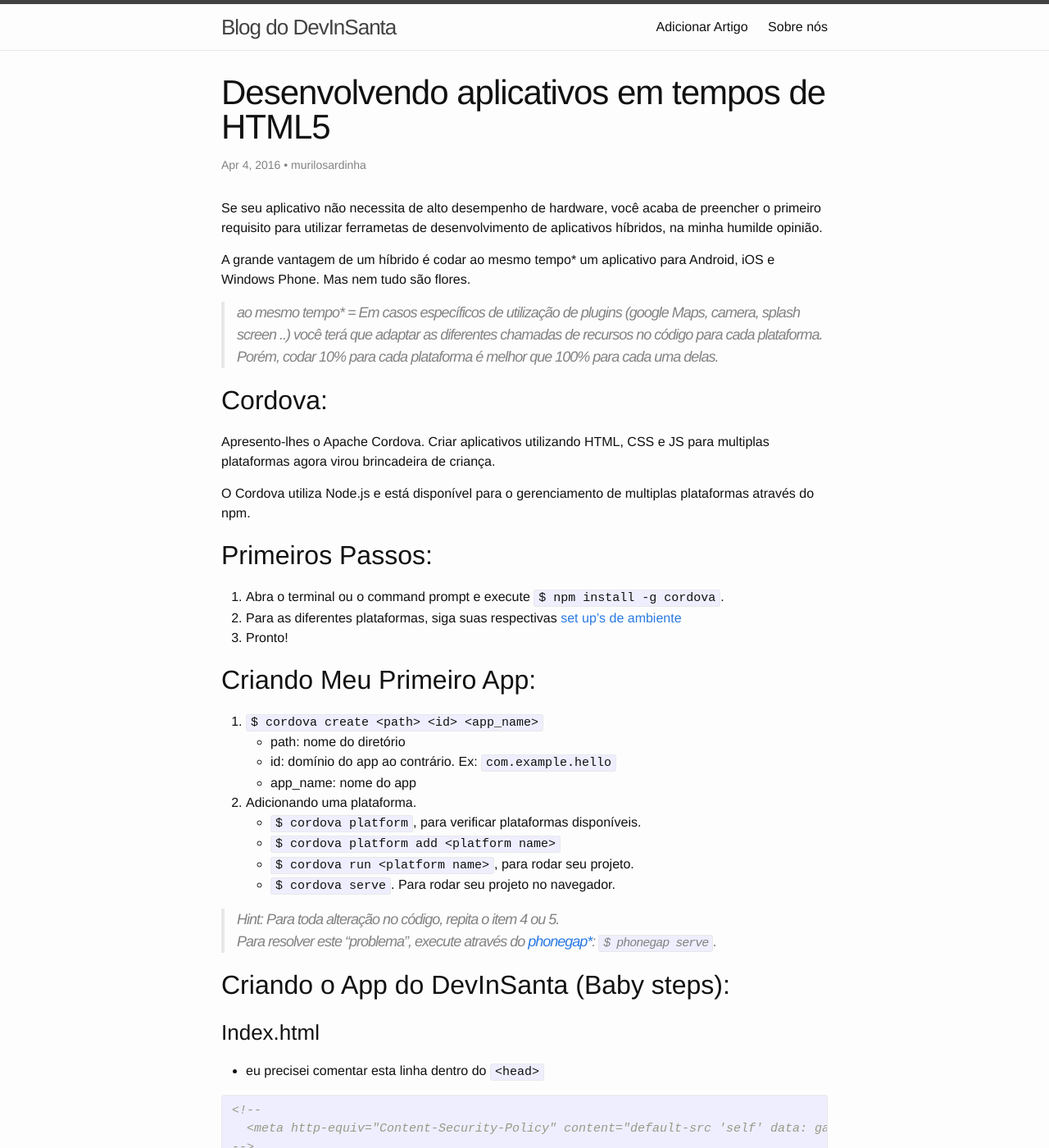
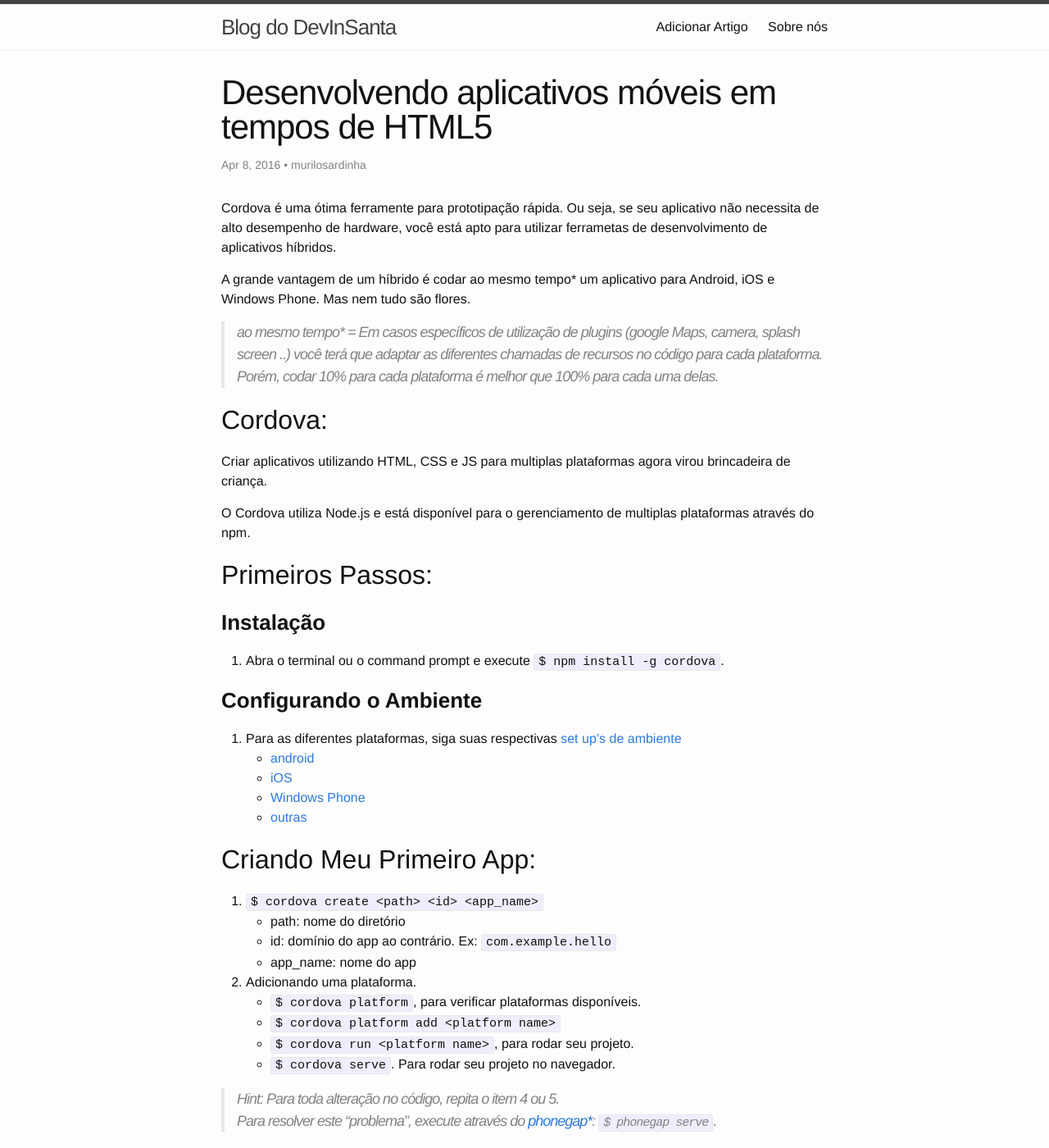
Before and after one commit to murilosardinha/blog, a Jekyll site: the page built from _posts/2016-04-08-desenvolvendo-aplicativos-moveis-em-tempos-de-HTML5.markdown, in a window 1280 px wide and 1400 px high. Shown: the whole window at 82% size. Built offline with Jekyll 4.4.1, drawn with Linux system fonts in a browser that asks for light colours; some of the changed text lies outside the part shown.

Commit message:
improves text and understanding

```diff
--- a/_posts/2016-04-04-desenvolvendo-aplicativos-em-tempos-de-HTML5.markdown
+++ b/_posts/2016-04-08-desenvolvendo-aplicativos-moveis-em-tempos-de-HTML5.markdown
@@ -1,13 +1,12 @@
 ---
 layout: post
-title:  "Desenvolvendo aplicativos em tempos de HTML5"
+title:  "Desenvolvendo aplicativos móveis em tempos de HTML5"
 categories: dev
 author: murilosardinha
 ---
 
-Se seu aplicativo não necessita de alto desempenho de hardware,
-você acaba de preencher o primeiro requisito para utilizar ferrametas de desenvolvimento de aplicativos híbridos,
-na minha humilde opinião.
+Cordova é uma ótima ferramente para prototipação rápida. Ou seja, se seu aplicativo não necessita de alto desempenho de hardware,
+você está apto para utilizar ferrametas de desenvolvimento de aplicativos híbridos.
 
 A grande vantagem de um híbrido é codar ao mesmo tempo* um aplicativo para Android, iOS e Windows Phone.
 Mas nem tudo são flores.
@@ -17,15 +16,22 @@ você terá que adaptar as diferentes chamadas de recursos no código para cada
 Porém, codar 10% para cada plataforma é melhor que 100% para cada uma delas.
 
 ## Cordova:
-Apresento-lhes o Apache Cordova. Criar aplicativos utilizando HTML, CSS e JS
+Criar aplicativos utilizando HTML, CSS e JS
 para multiplas plataformas agora virou brincadeira de criança.
 
 O Cordova utiliza Node.js e está disponível para o gerenciamento de multiplas plataformas através do npm.
 
 ## Primeiros Passos:
+
+### **Instalação**
 1. Abra o terminal ou o command prompt e execute `$ npm install -g cordova`.
-2. Para as diferentes plataformas, siga suas respectivas [set up's de ambiente][setup-environment]
-3. Pronto!
+
+### **Configurando o Ambiente**
+1. Para as diferentes plataformas, siga suas respectivas [set up's de ambiente][setup-environment]
+* [android][android]
+* [iOS][ios]
+* [Windows Phone][windows-phone]
+* [outras][others]
 
 ## Criando Meu Primeiro App:
  1. `$ cordova create <path> <id> <app_name>`
@@ -94,11 +100,29 @@ Para resolver este “problema”, execute através do [phonegap*][phonegap]: `$
 </script>
 {% endhighlight %}
 
+## Comparando Resultados
+O app deve buscar todos os posts publicados no blog, bem como o título,
+descrição e o link para a página do post.
+
+A brincadeira tem o intuito de incentivar e fomentar a criatividade, além de mostrar a
+quantidade de possibilidades que um app com a simples função de buscar o arquivo `.xml` ou `.json` de um site,
+por exemplo, pode fazer.
+
 ## Contribua Na Nossa Comunidade
 Continue o app e compartilhe sua experiência com apps híbridos.
-Acesse [github.com/DevInSanta][DevInSanta] para mais informações.
+Acesse [github.com/DevInSanta][DevInSanta] para mais informações.<br>
+
+Não sabe como compilar um app híbrido usando o Cordova?<br>
+Deixe seu comentário ou [sugira em um novo post][suggestions].<br>
 
 
 [setup-environment]: http://cordova.apache.org/docs/en/latest/guide/platforms/
+
+[android]: http://cordova.apache.org/docs/en/latest/guide/platforms/android/index.html
+[ios]: http://cordova.apache.org/docs/en/latest/guide/platforms/ios/index.html
+[windows-phone]: http://cordova.apache.org/docs/en/latest/guide/platforms/wp8/index.html
+[others]: http://cordova.apache.org/docs/en/latest/guide/platforms/
+
 [phonegap]: http://www.lucianotamanaha.com/design/qual-a-diferenca-entre-phonegap-e-cordova/
 [DevInSanta]: https://github.com/DevInSanta/blog
+[suggestions]: https://github.com/devinsanta/blog/issues
```
